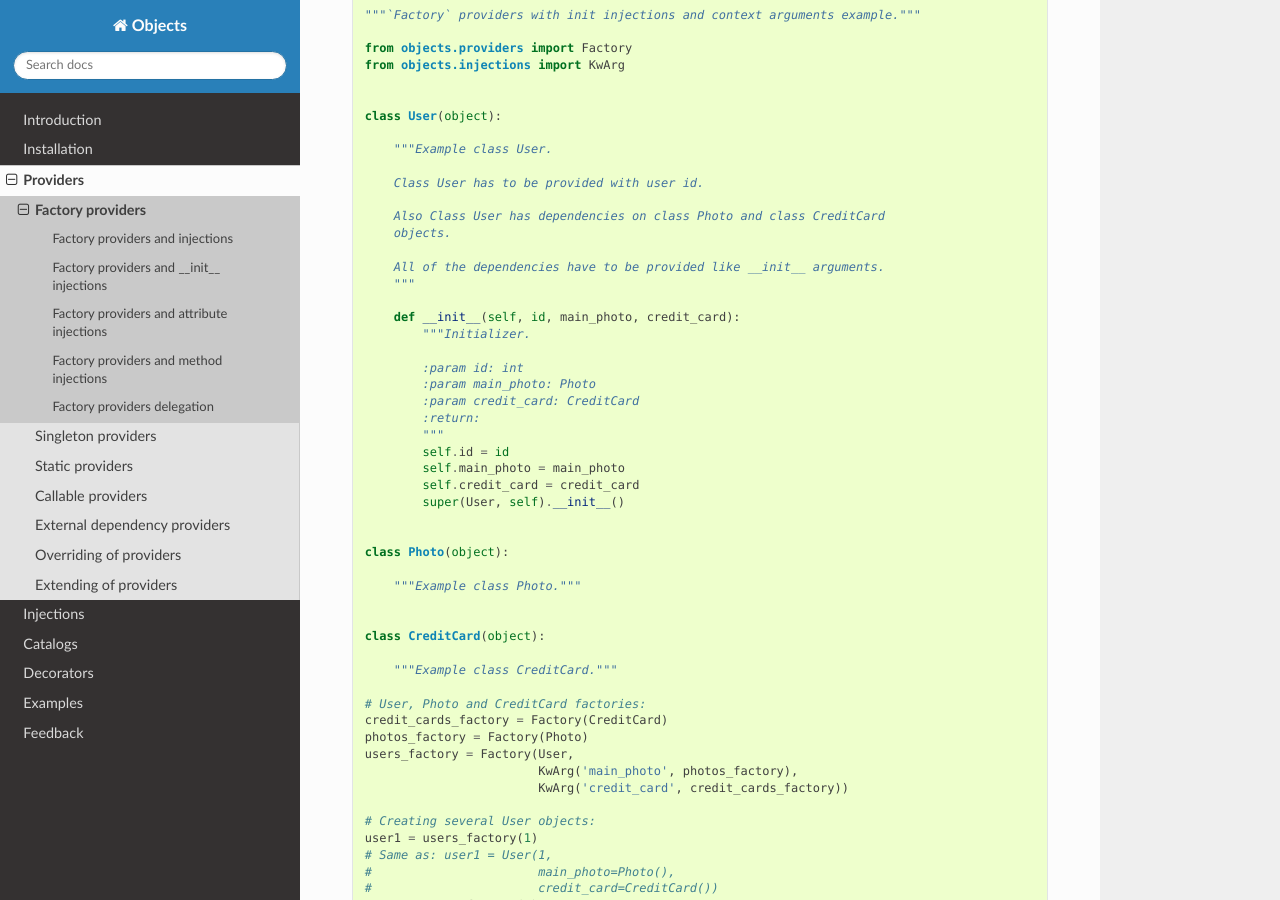
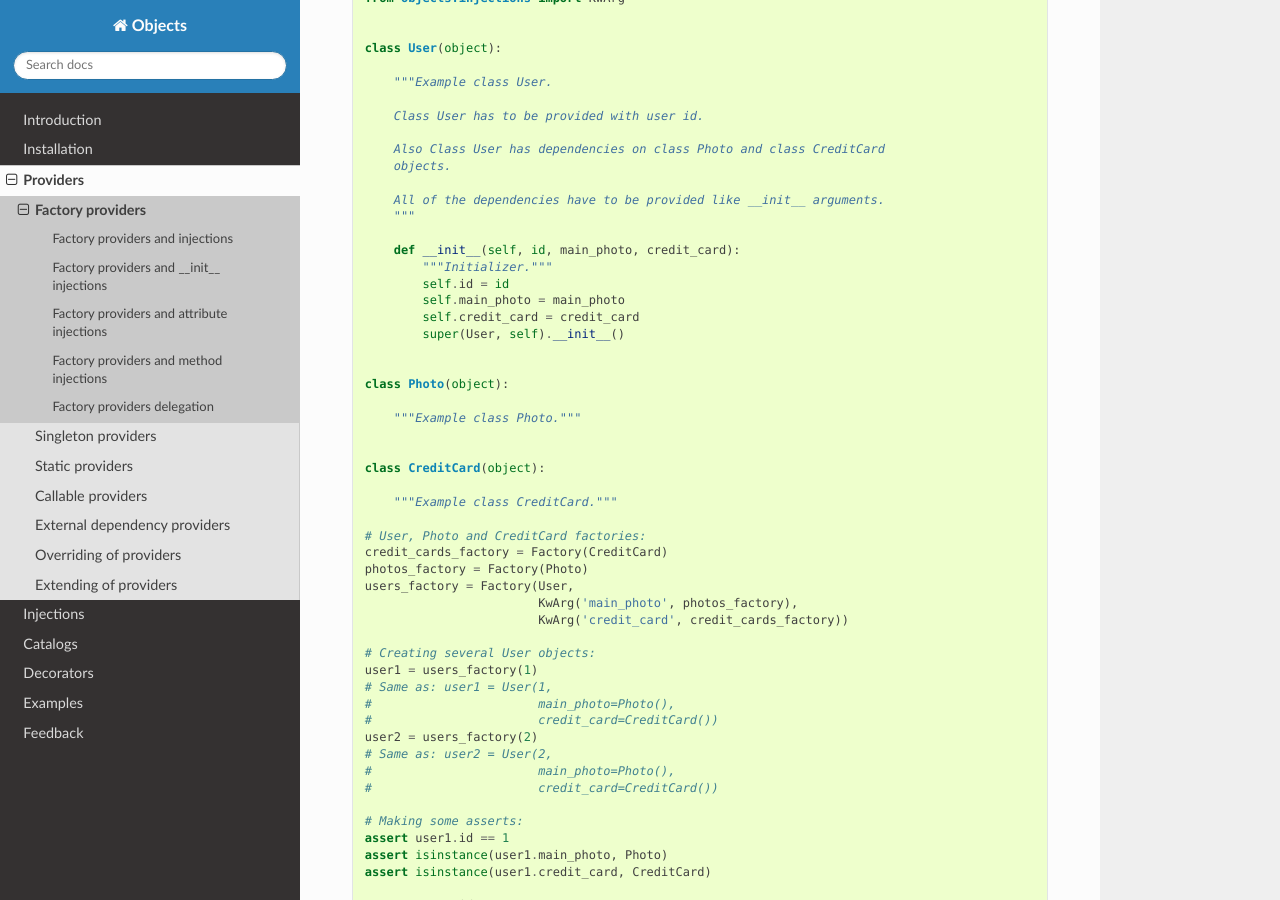
Before and after one commit to ets-labs/python-dependency-injector, a Sphinx documentation site: the page built from docs/providers/factory.rst, in a window 1280 px wide and 900 px high, scrolled down 3331 px. Built offline with Sphinx 7.4.7 and the Read the Docs theme 2.0.0, drawn with Linux system fonts in a browser that asks for light colours; some of the changed text lies outside the part shown.

Commit message:
Changing comments in factory examples

```diff
--- a/docs/providers/factory.rst
+++ b/docs/providers/factory.rst
@@ -84,11 +84,7 @@ provided by another factories:
         """Example class User."""
 
         def __init__(self, main_photo):
-            """Initializer.
-
-            :param main_photo: Photo
-            :return:
-            """
+            """Initializer."""
             self.main_photo = main_photo
             super(User, self).__init__()
 
@@ -147,13 +143,7 @@ So, please, follow the example below:
         """
 
         def __init__(self, id, main_photo, credit_card):
-            """Initializer.
-
-            :param id: int
-            :param main_photo: Photo
-            :param credit_card: CreditCard
-            :return:
-            """
+            """Initializer."""
             self.id = id
             self.main_photo = main_photo
             self.credit_card = credit_card
```
Also changed, not shown: other parts of docs/providers/factory.rst (+1 -2 lines), 3 other files.
